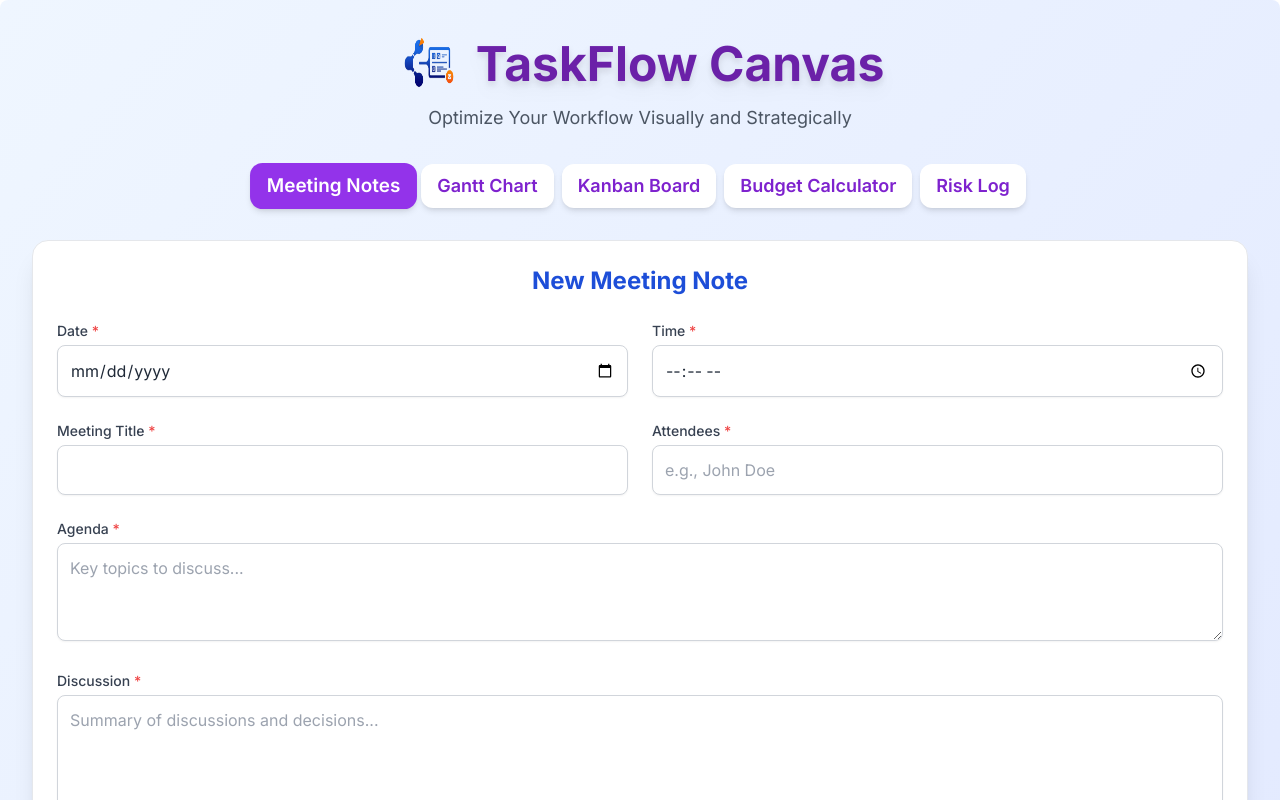
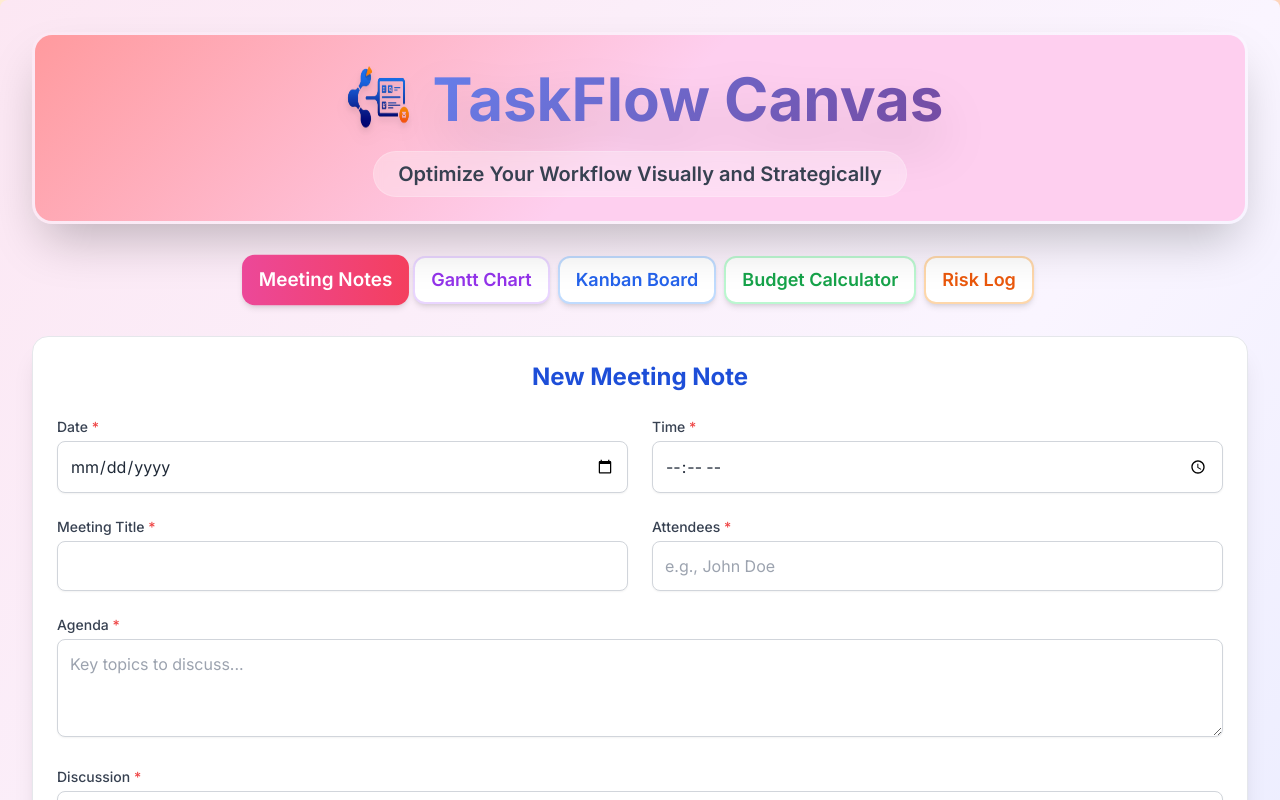
Before and after one commit to Silvia-9/taskflow-canvas, a React (Create React App) app: page / in a window 1280 px wide. Shown: the top 800 px of the page. Built offline with nearby package versions, Linux system fonts and the light colour scheme.

Commit message:
Update header with vibrant colors and improved contrast - gradient backgrounds and colorful navigation

```diff
--- a/src/App.tsx
+++ b/src/App.tsx
@@ -1034,12 +1034,13 @@ const App = () => {
     };
 
     return (
-        <div className="min-h-screen bg-gradient-to-br from-blue-50 to-indigo-100 font-inter text-gray-800 p-4 sm:p-6 lg:p-8 rounded-lg shadow-xl">
+        <div className="min-h-screen bg-gradient-to-br from-pink-100 via-purple-50 to-indigo-100 font-inter text-gray-800 p-4 sm:p-6 lg:p-8 rounded-lg shadow-xl">
             <style>
                 {`
                 @import url('https://fonts.googleapis.com/css2?family=Inter:wght@300;400;500;600;700&display=swap');
                 body {
                     font-family: 'Inter', sans-serif;
+                    background: linear-gradient(135deg, #ffecd2 0%, #fcb69f 100%);
                 }
                 .scrollable-content {
                     max-height: 500px; /* Adjust as needed */
@@ -1059,26 +1060,53 @@ const App = () => {
                     -ms-overflow-style: none;  /* IE and Edge */
                     scrollbar-width: none;  /* Firefox */
                 }
+                .header-gradient {
+                    background: linear-gradient(135deg, #667eea 0%, #764ba2 100%);
+                    -webkit-background-clip: text;
+                    -webkit-text-fill-color: transparent;
+                    background-clip: text;
+                }
+                .header-container {
+                    background: linear-gradient(135deg, #ff9a9e 0%, #fecfef 50%, #fecfef 100%);
+                    border: 3px solid transparent;
+                    background-clip: padding-box;
+                    border-radius: 20px;
+                    position: relative;
+                }
+                .header-container::before {
+                    content: '';
+                    position: absolute;
+                    top: 0;
+                    left: 0;
+                    right: 0;
+                    bottom: 0;
+                    z-index: -1;
+                    margin: -3px;
+                    border-radius: 20px;
+                    background: linear-gradient(135deg, #667eea, #764ba2, #ff6b6b, #feca57);
+                }
                 `}
             </style>
             <header className="text-center mb-8">
-                <div className="flex items-center justify-center mb-2">
+                <div className="header-container p-6 mb-4 shadow-2xl">
+                    <div className="flex items-center justify-center mb-3">
                         <img
                             src="/taskflow-canvas/TaskFlow Canvas.png"
                             alt="TaskFlow Canvas Logo"
-                        className="w-16 h-16 mr-4"
+                            className="w-20 h-20 mr-4 drop-shadow-lg"
                             onError={(e) => {
                                 // Hide the image if it fails to load
                                 (e.target as HTMLImageElement).style.display = 'none';
                             }}
                         />
-                    <h1 className="text-4xl sm:text-5xl font-extrabold text-purple-800 drop-shadow-lg">
+                        <h1 className="text-4xl sm:text-6xl font-extrabold header-gradient drop-shadow-2xl">
                             TaskFlow Canvas
                         </h1>
                     </div>
-                <p className="text-lg text-gray-600">
+                    <p className="text-xl font-semibold text-gray-700 bg-white/30 backdrop-blur-sm rounded-full px-6 py-2 inline-block border border-white/20">
                         Optimize Your Workflow Visually and Strategically
                     </p>
+                </div>
             </header>
 
             {/* Message Display */}
@@ -1093,7 +1121,7 @@ const App = () => {
                 <button
                     onClick={() => handleTabChange('mom', 'Meeting Notes')}
                     className={`px-4 py-2 rounded-xl font-semibold text-sm md:text-lg transition-all duration-300 ease-in-out shadow-md
-                        ${activeTab === 'mom' ? 'bg-purple-600 text-white transform scale-105 shadow-lg' : 'bg-white text-purple-700 hover:bg-purple-50 hover:text-purple-800'}`
+                        ${activeTab === 'mom' ? 'bg-gradient-to-r from-pink-500 to-rose-500 text-white transform scale-105 shadow-lg' : 'bg-white text-pink-600 hover:bg-pink-50 hover:text-pink-700 border-2 border-pink-200'}`
                     }
                 >
                     Meeting Notes
@@ -1101,7 +1129,7 @@ const App = () => {
                 <button
                     onClick={() => handleTabChange('project', 'Gantt Chart')}
                     className={`px-4 py-2 rounded-xl font-semibold text-sm md:text-lg transition-all duration-300 ease-in-out shadow-md
-                        ${activeTab === 'project' ? 'bg-purple-600 text-white transform scale-105 shadow-lg' : 'bg-white text-purple-700 hover:bg-purple-50 hover:text-purple-800'}`
+                        ${activeTab === 'project' ? 'bg-gradient-to-r from-purple-500 to-indigo-500 text-white transform scale-105 shadow-lg' : 'bg-white text-purple-600 hover:bg-purple-50 hover:text-purple-700 border-2 border-purple-200'}`
                     }
                 >
                     Gantt Chart
@@ -1109,7 +1137,7 @@ const App = () => {
                 <button
                     onClick={() => handleTabChange('taskboard', 'Kanban Board')}
                     className={`px-4 py-2 rounded-xl font-semibold text-sm md:text-lg transition-all duration-300 ease-in-out shadow-md
-                        ${activeTab === 'taskboard' ? 'bg-purple-600 text-white transform scale-105 shadow-lg' : 'bg-white text-purple-700 hover:bg-purple-50 hover:text-purple-800'}`
+                        ${activeTab === 'taskboard' ? 'bg-gradient-to-r from-blue-500 to-cyan-500 text-white transform scale-105 shadow-lg' : 'bg-white text-blue-600 hover:bg-blue-50 hover:text-blue-700 border-2 border-blue-200'}`
                     }
                 >
                     Kanban Board
@@ -1117,7 +1145,7 @@ const App = () => {
                 <button
                     onClick={() => handleTabChange('budget', 'Budget Calculator')}
                     className={`px-4 py-2 rounded-xl font-semibold text-sm md:text-lg transition-all duration-300 ease-in-out shadow-md
-                        ${activeTab === 'budget' ? 'bg-purple-600 text-white transform scale-105 shadow-lg' : 'bg-white text-purple-700 hover:bg-purple-50 hover:text-purple-800'}`
+                        ${activeTab === 'budget' ? 'bg-gradient-to-r from-green-500 to-emerald-500 text-white transform scale-105 shadow-lg' : 'bg-white text-green-600 hover:bg-green-50 hover:text-green-700 border-2 border-green-200'}`
                     }
                 >
                     Budget Calculator
@@ -1125,7 +1153,7 @@ const App = () => {
                 <button
                     onClick={() => handleTabChange('risks', 'Risk Log')}
                     className={`px-4 py-2 rounded-xl font-semibold text-sm md:text-lg transition-all duration-300 ease-in-out shadow-md
-                        ${activeTab === 'risks' ? 'bg-purple-600 text-white transform scale-105 shadow-lg' : 'bg-white text-purple-700 hover:bg-purple-50 hover:text-purple-800'}`
+                        ${activeTab === 'risks' ? 'bg-gradient-to-r from-orange-500 to-red-500 text-white transform scale-105 shadow-lg' : 'bg-white text-orange-600 hover:bg-orange-50 hover:text-orange-700 border-2 border-orange-200'}`
                     }
                 >
                     Risk Log
```
Also changed, not shown: 7 other files (tests, documents, lock files or other folders). Lines whose indentation alone changed are shown as unchanged.
